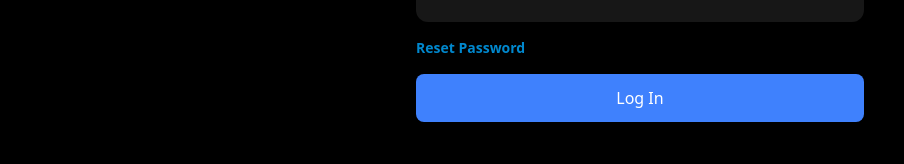
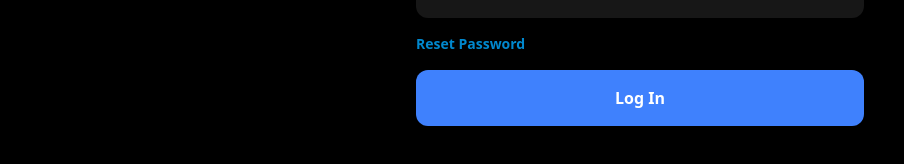
Before and after one commit to KusakinEgor/fastapi-blinko-meet, a React (Vite) app in the folder frontend/: page /login in a window 1280 px wide. Shown: the part 468-632 px from the top of the page, without its empty margins (0-904 px from the left). Built offline with nearby package versions, Linux system fonts and the light colour scheme.

Commit message:
Update handlerLogin and some things

```diff
--- a/frontend/src/components/screens/LoginScreen.jsx
+++ b/frontend/src/components/screens/LoginScreen.jsx
@@ -1,11 +1,27 @@
 import React, { useState } from "react";
+import { loginEmployee } from "../../api/auth";
 
 const LoginScreen = ({ onLogin, onBack }) => {
   const [username, setUsername] = useState("");
   const [password, setPassword] = useState("");
+  const [loading, setLoading] = useState(false);
 
-  const handleLogin = () => {
-    onLogin({ username, password });
+  const handleLogin = async () => {
+	  if (!username || !password) {
+		  alert("Please enter both username and password");
+		  return;
+	  }
+
+	  setLoading(true);
+
+	  try {
+		  const data = await loginEmployee(username, password);
+		  onLogin(data);
+	  } catch (err) {
+		  alert(err.message);
+	  } finally {
+		  setLoading(false);
+	  }
   };
 
   return (
@@ -69,9 +85,11 @@ const LoginScreen = ({ onLogin, onBack }) => {
 
         <div
           onClick={handleLogin}
-          className="bg-[#3f81fd] text-white py-3 rounded-lg text-center cursor-pointer"
+          className={`bg-[#3f81fd] text-white py-4 rounded-xl text-center font-bold transition-all active:scale-95 ${
+			  loading ? "opacity-50 cursor-not-allowed" : "hover:bg-[#3570e2] cursor-pointer"
+		  }`}
         >
-          Log In
+			{loading ? "Authenticating..." : "Log In"}
         </div>
       </div>
     </div>
```
